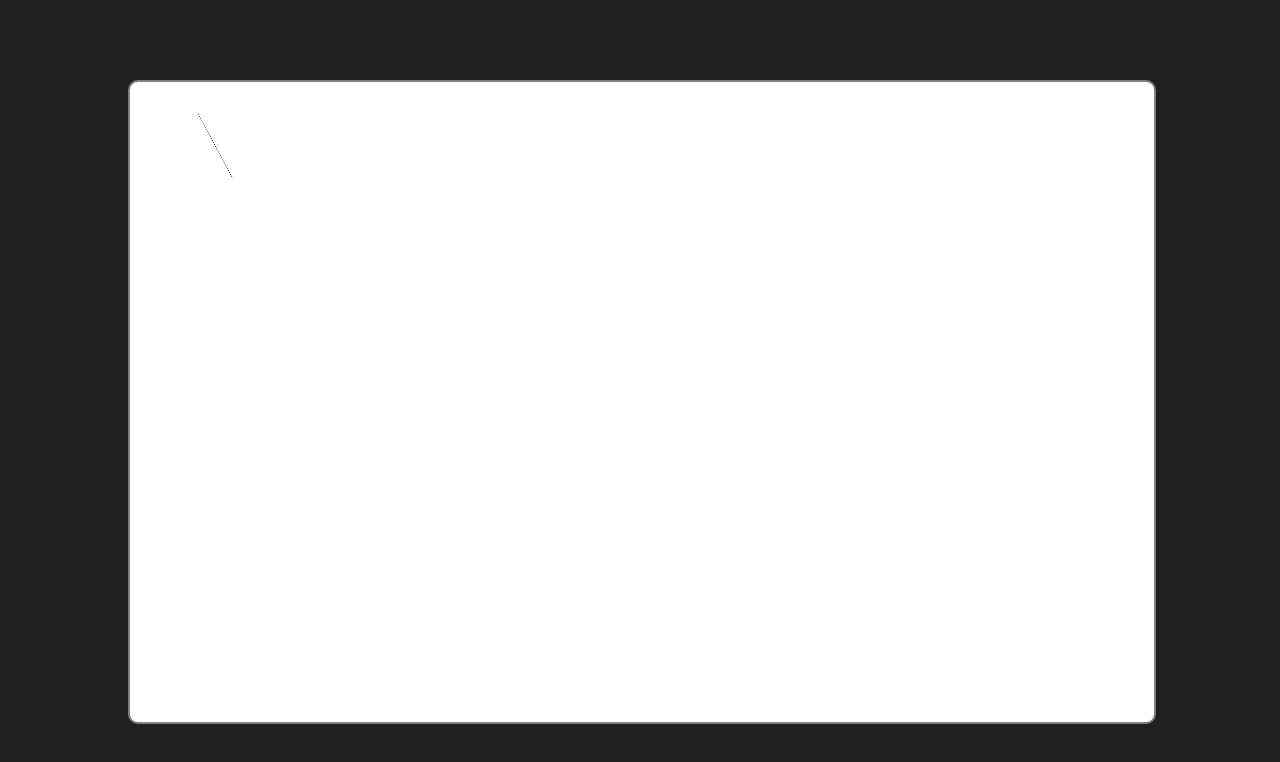
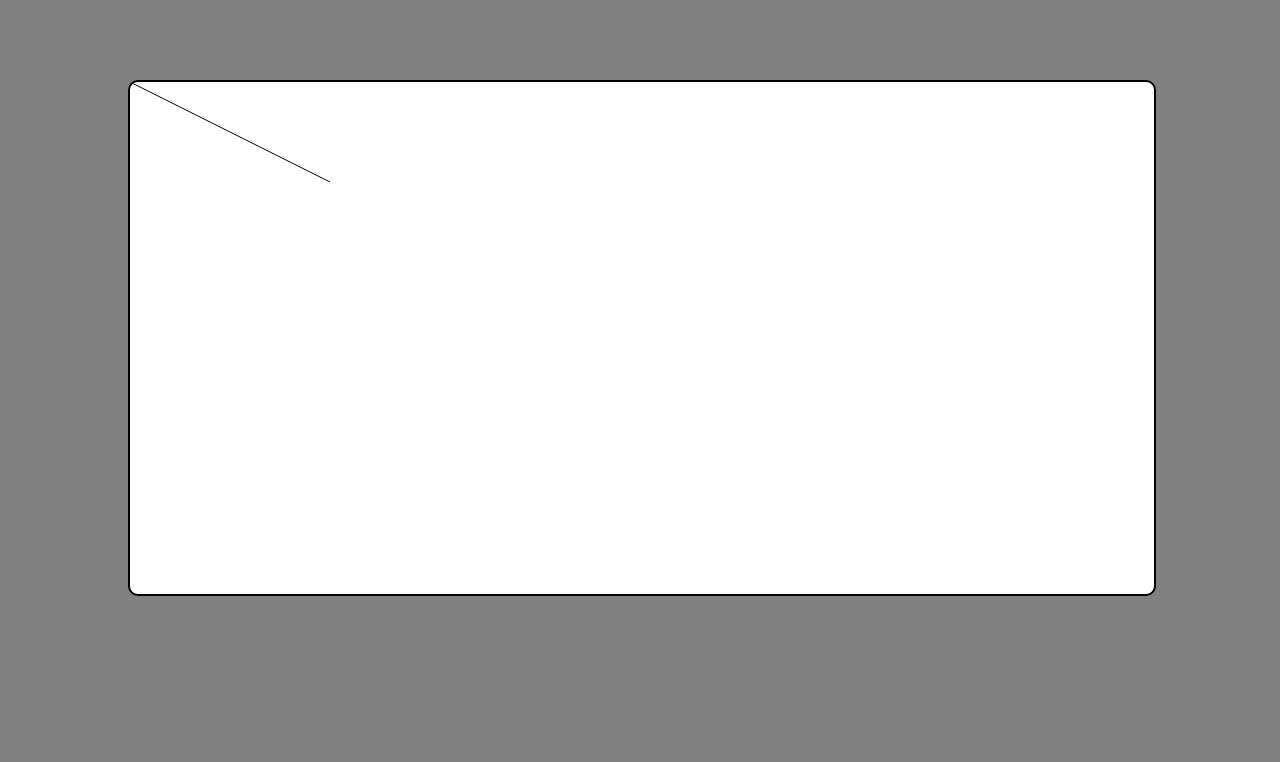
Before and after one commit to WirelessSwitcher/Studies, a plain HTML site: page index.html in a window 1280 px wide. Drawn offline with Linux system fonts and the light colour scheme.

Commit message:
Corrections on function call and implementation of proportion for projectArea

```diff
--- a/components.js
+++ b/components.js
@@ -12,8 +12,8 @@
 //var canvas = document.getElementById("projectArea");
 //var ctx = canvas.getContext("2d");
 
-//function drawGrid(c, r, sc, sr){
-    ctx.moveTo(300,300);
+function drawGrid(c, r, sc, sr){
+    ctx.moveTo(0,0);
     ctx.lineTo(200,100);
     ctx.stroke();
-//};
+};
--- a/design.js
+++ b/design.js
@@ -13,74 +13,74 @@ const canvas = document.getElementById("projectArea");												// Get the pro
 const ctx = canvas.getContext("2d");																// Defines a 2D plane to draw on it
 
 // Settings
-const delay = 1000;																					// Delay in ms when window is resized
-const ratio = 4/3;																					// Project area screen proportions (width by height)
+const delay = 1000;																					// Delay in ms prior to reloading projectArea
+const currentProjectRatio = 4/3;																	// Project area screen proportions (width by height)
 
-var count = 0;
-var resizeFlag = 0;
+// Variables
+var count = 0;																						// Counts how many times the page has been loaded
 
-window.onload = function(){debounceResizeEvent(delay);};
-window.onresize = function(){debounceResizeEvent(delay);};
+// Events
+window.onload = function(){debounceEvent(delay);};													// Draws the design when page is loaded
+window.onresize = function(){debounceEvent(delay);};												// Draws the design when page is resized
 
-function debounceResizeEvent(SP){
-	//console.log("Delay is: " + SP + "ms");
-	resizeFlag = 1;
-	var drawNow = setTimeout(drawCanvas, SP);
-	return drawNow;
+function debounceEvent(SP){
+	count = count + 1;
+	setTimeout(function(){
+		drawCanvas(currentProjectRatio);
+	}, SP);
 }
 
-function drawCanvas(){
-	//console.log ("Canvas is being  drawn");
+function drawCanvas(projectRatio){
 
-	var winW = window.innerWidth;
-	var winH = window.innerHeight;
-	var screenMode = null;
-	var canvasMode = null;
+	// Check currentmost dimensions
+	winW = window.innerWidth;
+	winH = window.innerHeight;
 
-	let protoW1 = 0.8 * winW;
-	let protoH1 = protoW1 * (1/ratio);
+	if(count != 0){
 
-	let protoW2 = 0.8 * winH;
-	let protoH2 = protoW2 * ratio;
+		let screenOrientation;
+		var screenRatio = winW / winH;
 
-	var canW = 0;
-	var canH = 0;
-
-	switch(winW > winH){
-		case true:
-			canvasMode = 1;																			// Canvas will be landscape, here height is the constraint
-
+		switch(true) {
+			case screenRatio > 1:
+				screenOrientation = 0;																// Landscape
 			break;
-		case false:
-			canvasMode = 0;																			// Canvas will be portrait, here width is the constraint
+			case screenRatio < 1 :
+				screenOrientation = 1;																// Portrait
 			break;
-		default:
-			canvasMode = null																		// Canvas will adapt to screen
-	}
-
-	if(resizeFlag == 1){
-
-		if(winW > winH){
-			console.log("Landscape mode");
-		}
-		else if (winW < winH){
-			console.log("Portrait mode");
-		}
-		else {
-			console.log("Square screen");
+			default:
+				screnOrientation = 2;																// Square
+			break;
 		}
 
-		const redrawCount = count++;
+		switch(true) {
+			case projectRatio > 1:
+				projectOrientation = 0;																// Landscape
+			break;
+			case projectRatio < 1 :
+				projectOrientation = 1;																// Portrait
+			break;
+			default:
+				projectOrientation = 2;																// Square
+			break;
+		}
 
-		console.log("Proto width 1 is: " + protoW1
-		+ "\n" + "Proto height 1 is: " + protoH1
-		+ "\n" + "Proto width 2 is: " + protoW2
-		+ "\n" + "Proto height 2 is: " + protoH2
-		//+ "\n" + "Orientation is: " + orientation
-		+ "\n" + "Times loadded: " + count
-		);
+		//if(screenRatio < projectRatio){															// If screen is narrower than project
+			ctx.canvas.width = 0.8 * winW;
+			console.log("ctx.canvas.width is " + ctx.canvas.width);
 
-		// Reset resize flag when done
-		resizeFlag = 0;
+			canW = document.getElementById("projectArea").width;
+			console.log("canW is: " + canW);
+
+			ctx.canvas.height = canW / 2;
+			console.log("ctx.canvas.height is " + ctx.canvas.height);
+
+			canH = document.getElementById("projectArea").height;
+			console.log("canH is: " + canH);
+		//}
+
+		count = 0;
+
+		drawGrid();
 	}
 }
--- /dev/null
+++ b/global.js
@@ -0,0 +1 @@
+var globalVar1 = "Test3";
--- a/index.html
+++ b/index.html
@@ -9,10 +9,12 @@
 		<link rel="stylesheet" href="./styles.css">
 	</head>
 	<body>
-		<canvas id="projectArea" width="3000px" height="2000">
+		<!--p id="title">Title</p-->
+		<canvas id="projectArea"><!-- width="3000px" height="2000"-->
 			If you're seeing this message, your browser doesn't support canvas.
 		</canvas>
 	</body>
+	<script src="./global.js"></script>
 	<script src="./design.js"></script>
 	<script src="./components.js"></script>
 	<!--script src="./logic.js"></script-->
--- a/styles.css
+++ b/styles.css
@@ -11,7 +11,11 @@ body {
 	margin: 0px;
 	padding: 0px;
 
-  background-color: #202020;
+	background-color: #808080;
+}
+
+p{
+	color: white;
 }
 
 #projectArea{
@@ -20,10 +24,7 @@ body {
 	top: 10vh;
 	left: 10vw;
 
-  width: 80vw;
-  height: 80vh;
-
-  border: 2px solid  #808080;
+	border: 2px solid	#000000;
 	border-radius: 10px;
 	margin: 0px;
 	padding: 0px;
```
Lines whose indentation alone changed are shown as unchanged.
